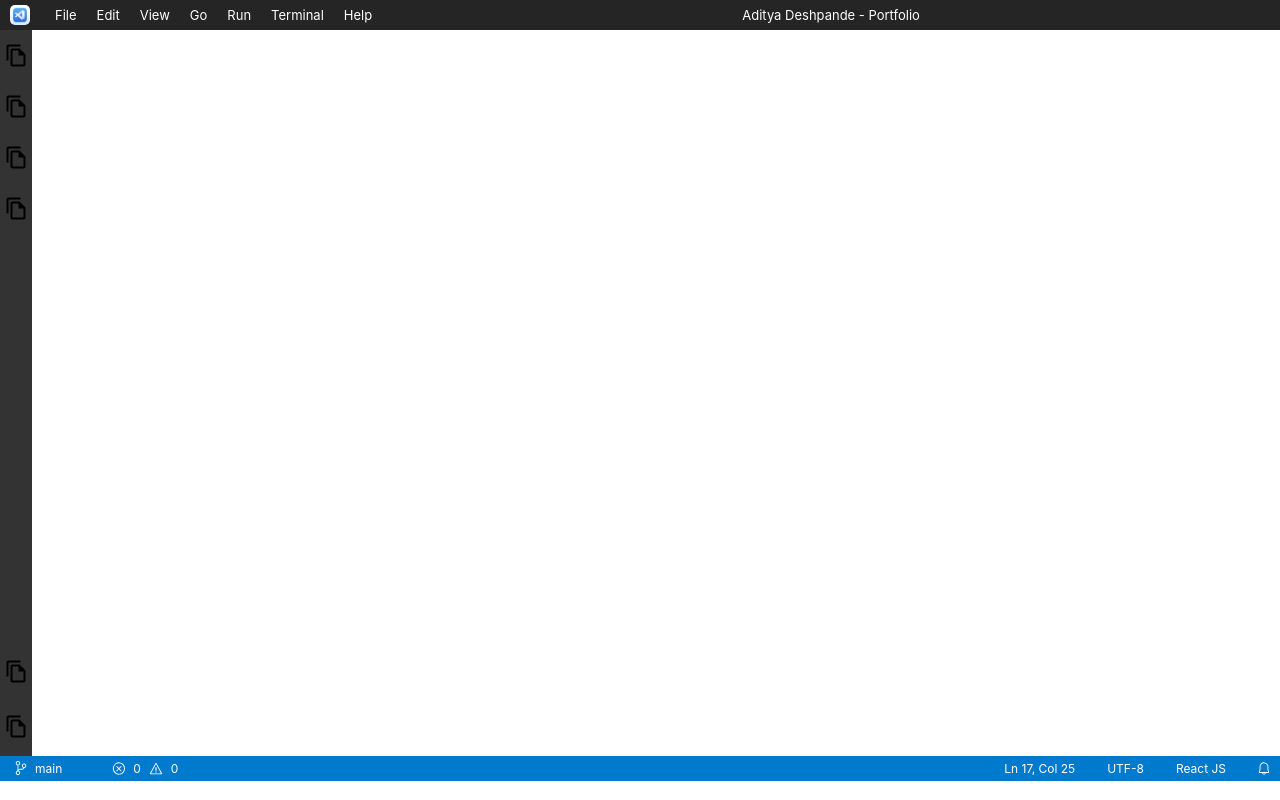
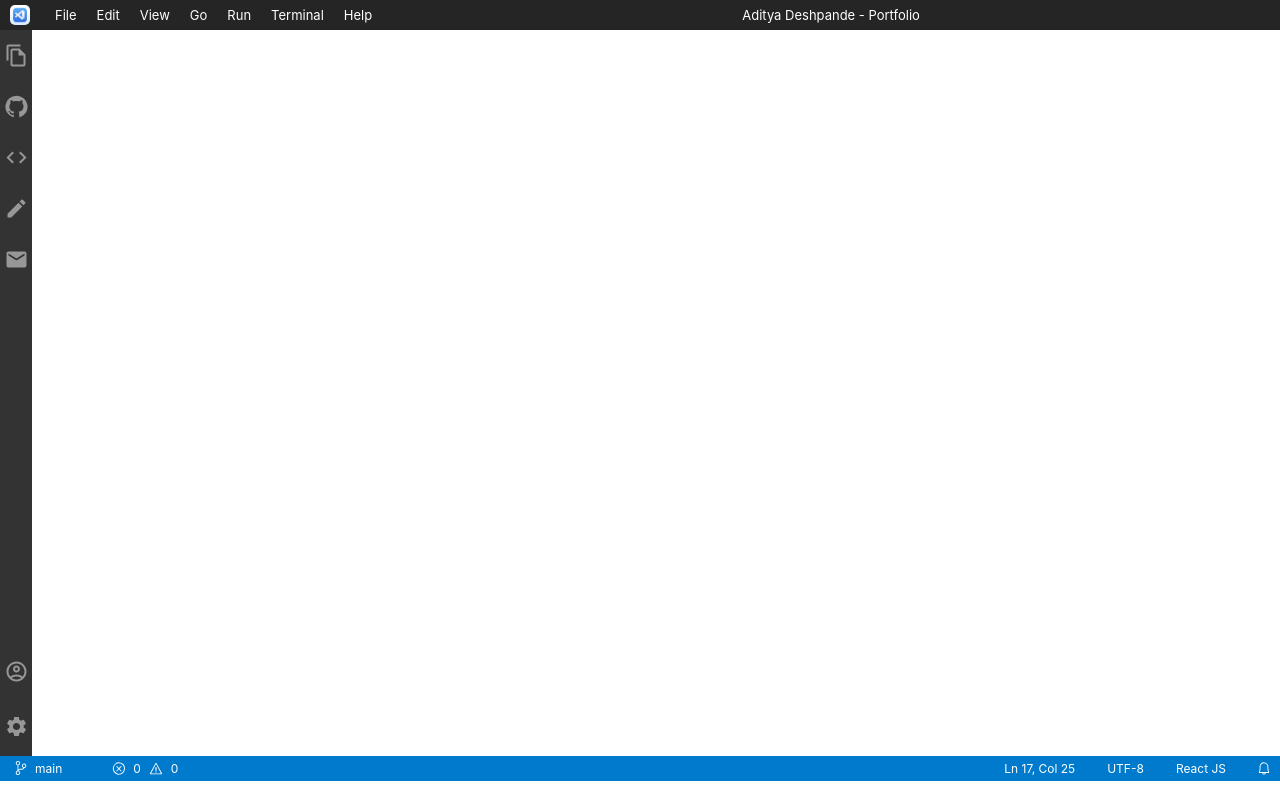
Before and after one commit to adityadeshpande0/MyPortfolio, a React (Create React App) app: page / in a window 1280 px wide. Built offline with nearby package versions, Linux system fonts and the light colour scheme.

Commit message:
Appbar Enhanced

```diff
--- a/src/Components/Appbar/Appbar.jsx
+++ b/src/Components/Appbar/Appbar.jsx
@@ -1,45 +1,49 @@
-import { Box, Stack } from "@mui/material";
+import { Box } from "@mui/material";
 import React, { useState } from "react";
 import "../Appbar/appbarStyles.css";
-import FileCopyOutlinedIcon from "@mui/icons-material/FileCopyOutlined";
-
+import {
+  FileCopyOutlined as FileCopyOutlinedIcon,
+  Settings,
+  AccountCircleOutlined,
+  GitHub,
+  Create,
+  Code,
+  Email,
+} from "@mui/icons-material";
 function Appbar() {
   const [clickedIcon, setClickedIcon] = useState(null);
 
   const handleClick = (index) => {
     setClickedIcon(index);
   };
-
+  const icons = [
+    { Icon: FileCopyOutlinedIcon, index: 0 },
+    { Icon: GitHub, index: 1 },
+    { Icon: Code, index: 2 },
+    { Icon: Create, index: 3 },
+    { Icon: Email, index: 4 },
+  ];
   return (
     <Box className="main-block-appbar">
       <Box
         sx={{ display: "flex", flexDirection: "column", alignItems: "center" }}
       >
-        <FileCopyOutlinedIcon
-          className={`icon-appbar ${clickedIcon === 0 ? "clicked" : ""}`}
-          onClick={() => handleClick(0)}
-        />
-        <FileCopyOutlinedIcon
-          className={`icon-appbar ${clickedIcon === 1 ? "clicked" : ""}`}
-          onClick={() => handleClick(1)}
-        />
-        <FileCopyOutlinedIcon
-          className={`icon-appbar ${clickedIcon === 2 ? "clicked" : ""}`}
-          onClick={() => handleClick(2)}
-        />
-        <FileCopyOutlinedIcon
-          className={`icon-appbar ${clickedIcon === 3 ? "clicked" : ""}`}
-          onClick={() => handleClick(3)}
-        />
+        {icons.map(({ Icon, index }) => (
+          <Icon
+            key={index}
+            className={`icon-appbar ${clickedIcon === index ? "clicked" : ""}`}
+            onClick={() => handleClick(index)}
+          />
+        ))}
       </Box>
       <Box>
-        <FileCopyOutlinedIcon
-          className={`icon-appbar ${clickedIcon === 4 ? "clicked" : ""}`}
-          onClick={() => handleClick(4)}
-        />
-        <FileCopyOutlinedIcon
+        <AccountCircleOutlined
           className={`icon-appbar ${clickedIcon === 5 ? "clicked" : ""}`}
           onClick={() => handleClick(5)}
+        />
+        <Settings
+          className={`icon-appbar ${clickedIcon === 6 ? "clicked" : ""}`}
+          onClick={() => handleClick(6)}
         />
       </Box>
     </Box>
--- a/src/Components/Appbar/appbarStyles.css
+++ b/src/Components/Appbar/appbarStyles.css
@@ -10,6 +10,7 @@
 .icon-appbar{
     padding: 3.5px;
     margin: 10px;
+    color: #979797;
 }
 .icon-appbar.clicked {
     color: white;
```
